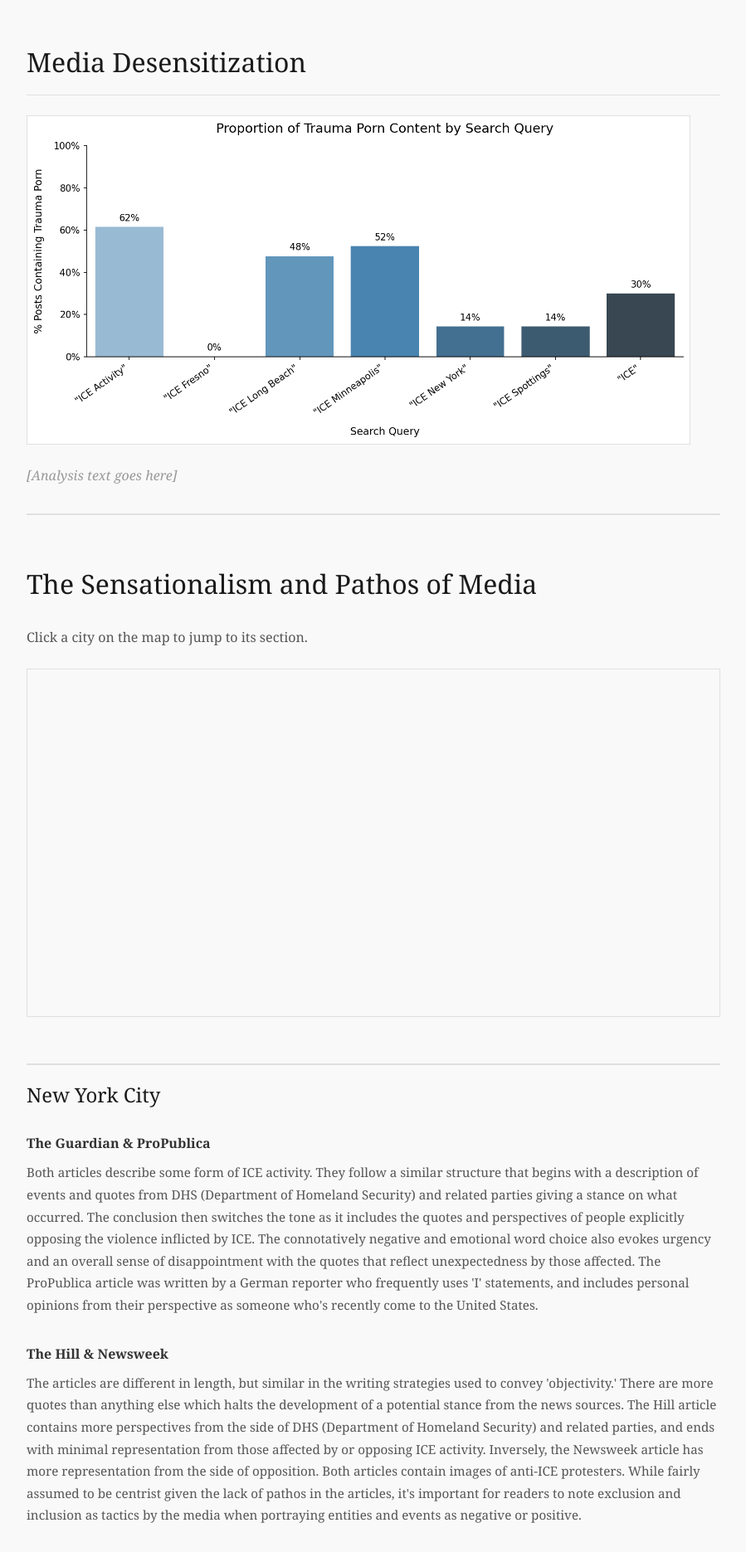
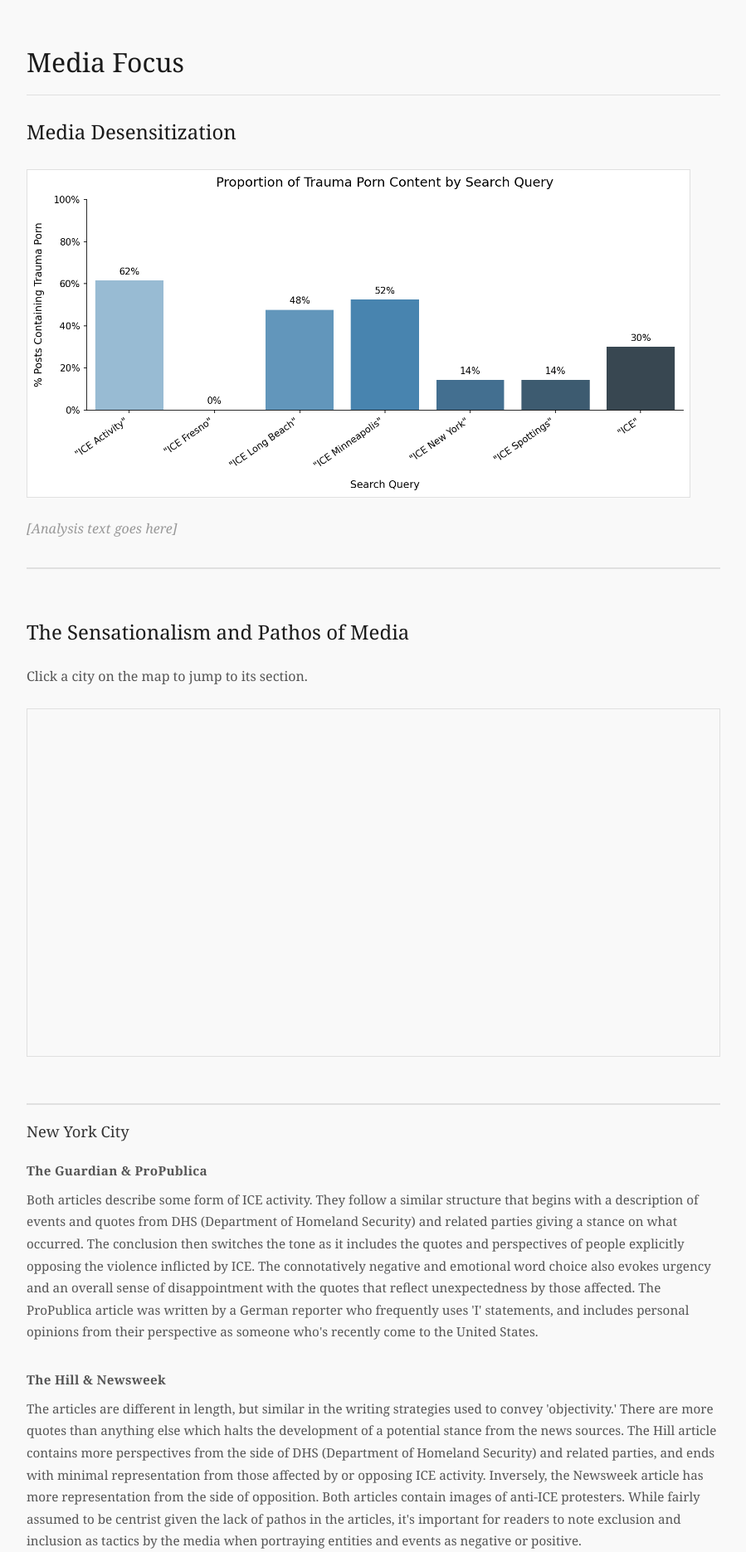
Before and after one commit to zoyaio/ice-rhetoric-data-justice-project, a Flask app: template templates/media_desensitization.html in a window 1280 px wide. Shown: the part 67-1938 px from the top of the page at 83% size, without its empty margins (190-1089 px from the left). Run offline with Flask 3, Linux system fonts and the light colour scheme; the template is opened without the code that fills it, so the values that code supplies are empty; parts of the project's set-up code (start-up, migrations or seed data) failed here and were passed over.

Commit message:
more styling changes

```diff
--- a/templates/media_desensitization.html
+++ b/templates/media_desensitization.html
@@ -10,23 +10,38 @@
         border-top: 2px solid #e0e0e0;
     }
 
-    .city-section h3 {
+    /* h1 "Media Focus" — page title, inherits base ~2rem */
+
+    /* h2.page-header — section titles */
+    .page-header {
         font-family: Georgia, serif;
         font-size: 1.5rem;
         font-weight: normal;
-        margin-bottom: 1.5rem;
+        color: #1a1a1a;
+        margin-bottom: 1.25rem;
     }
 
+    /* h3 — city names */
+    .city-section h3 {
+        font-family: Georgia, serif;
+        font-size: 1.15rem;
+        font-weight: normal;
+        color: #333;
+        margin-bottom: 1.25rem;
+    }
+
+    /* h4 — outlet pairs */
     .media-block {
         margin-bottom: 2rem;
     }
 
     .media-block h4 {
         font-family: Georgia, serif;
-        font-size: 1rem;
+        font-size: 0.95rem;
         font-weight: bold;
-        color: #333;
+        color: #555;
         margin-bottom: 0.5rem;
+        letter-spacing: 0.02em;
     }
 
     .media-block p {
@@ -34,14 +49,6 @@
         font-size: 0.95rem;
         color: #555;
         line-height: 1.75;
-    }
-
-    .page-header {
-        font-family: Georgia, serif;
-        font-size: 2rem;
-        font-weight: normal;
-        color: #1a1a1a;
-        margin-bottom: 1.5rem;
     }
 </style>
 
@@ -54,7 +61,9 @@
   });
 </script>
 
-<h1 class="page-header">Media Desensitization</h1>
+<h1>Media Focus</h1>
+
+<h2 class="page-header">Media Desensitization</h2>
 
 <div style="margin-bottom: 3.5rem; padding-bottom: 2rem; border-bottom: 2px solid #e0e0e0;">
     <img src="{{ url_for('static', filename='images/trauma_porn_bar.png') }}"
```
